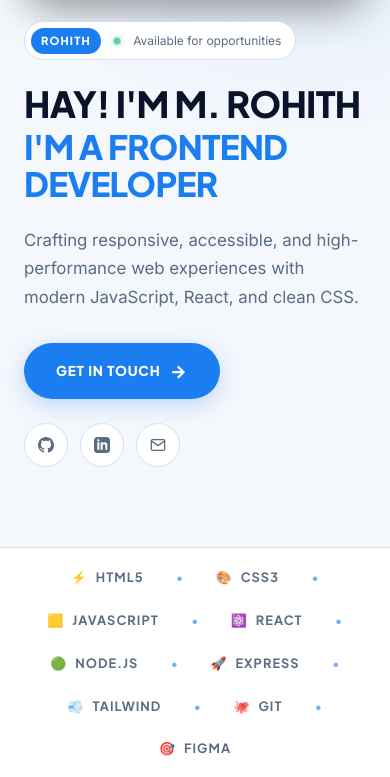
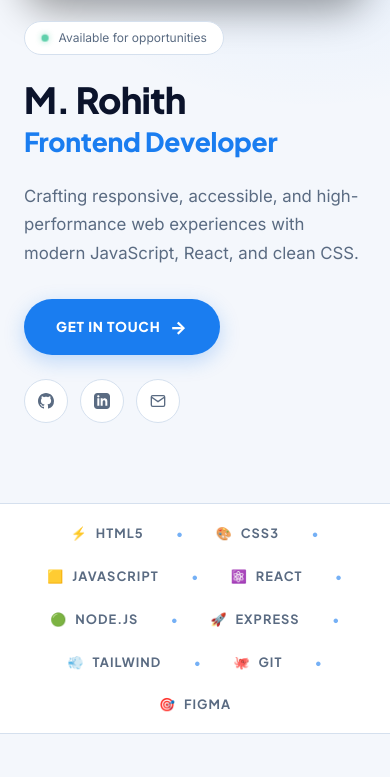
Before and after one commit to rohith123-php/jarvis-flat, a PHP site: page / in a window 390 px wide. Shown: the part 591-1368 px from the top of the page. Run offline with PHP 8.4, Linux system fonts and the light colour scheme.

Commit message:
Standardize hero headline and brand logo typography

```diff
--- a/public/index.html
+++ b/public/index.html
@@ -64,23 +64,15 @@
     <section id="hero" class="section hero-section">
       <div class="container hero-grid">
         <div class="hero-content">
-          <!-- Pre-title Pill Badge -->
+          <!-- Status Pill Badge -->
           <div class="hero-badge" id="heroStatusBadge">
-            <span class="badge-pill">ROHITH</span>
             <span class="status-dot"></span>
             <span id="heroStatusText">Available for opportunities</span>
           </div>
 
-          <!-- Main Headlines Styled exactly like the Pinterest Reference -->
-          <h1 class="hero-headline">
-            <span class="hero-greeting-prefix">HAY! I'M</span>
-            <span class="hero-name-highlight" id="heroName">M. Rohith</span>
-          </h1>
-
-          <p class="hero-role-heading">
-            <span class="role-prefix">I'M A</span>
-            <span class="hero-role-highlight" id="heroTitle">Frontend Developer</span>
-          </p>
+          <!-- Standard Professional Main Headlines -->
+          <h1 class="hero-name" id="heroName">M. Rohith</h1>
+          <p class="hero-title" id="heroTitle">Frontend Developer</p>
 
           <p class="hero-tagline" id="heroTagline">
             Crafting responsive, accessible, and high-performance web experiences with modern JavaScript, React, and clean CSS.
--- a/public/style.css
+++ b/public/style.css
@@ -410,26 +412,14 @@ button, input, textarea {
 .hero-badge {
   display: inline-flex;
   align-items: center;
-  gap: 0.75rem;
-  padding: 0.35rem 0.85rem 0.35rem 0.35rem;
+  gap: 0.6rem;
+  padding: 0.4rem 1rem;
   background-color: var(--bg-surface);
   border: 1px solid var(--border-color);
   border-radius: var(--radius-full);
   font-size: var(--text-xs);
   color: var(--text-muted);
   margin-bottom: var(--space-6);
-}
-
-.hero-badge .badge-pill {
-  background-color: var(--accent-color);
-  color: #FFFFFF;
-  font-family: var(--font-display);
-  font-weight: 800;
-  font-size: 0.7rem;
-  letter-spacing: 0.1em;
-  text-transform: uppercase;
-  padding: 0.25rem 0.65rem;
-  border-radius: var(--radius-full);
 }
 
 .status-dot {
@@ -446,38 +436,24 @@ button, input, textarea {
   50% { opacity: 0.5; transform: scale(0.85); }
 }
 
-/* Giant Bold Grotesque Headline matching reference */
-.hero-headline {
-  font-family: var(--font-display);
-  font-weight: 900;
-  font-size: 3.5rem;
-  line-height: 1.1;
-  color: #FFFFFF;
+/* Standard Professional Hero Typography */
+.hero-name {
+  font-family: var(--font-display);
+  font-weight: 800;
+  font-size: clamp(2.5rem, 5vw, 3.75rem);
+  line-height: 1.15;
+  color: var(--text-primary);
   letter-spacing: -0.02em;
-  text-transform: uppercase;
-  margin-bottom: 0.25rem;
-}
-
-[data-theme="light"] .hero-headline {
-  color: #0B132B;
-}
-
-.hero-greeting-prefix {
-  display: inline;
-}
-
-.hero-name-highlight {
-  display: inline;
-}
-
-.hero-role-heading {
-  font-family: var(--font-display);
-  font-weight: 900;
-  font-size: 3.25rem;
-  line-height: 1.1;
+  margin-bottom: 0.35rem;
+}
+
+.hero-title {
+  font-family: var(--font-display);
+  font-weight: 800;
+  font-size: clamp(1.75rem, 3.5vw, 2.5rem);
+  line-height: 1.2;
   color: var(--accent-color);
-  letter-spacing: -0.02em;
-  text-transform: uppercase;
+  letter-spacing: -0.01em;
   margin-bottom: var(--space-6);
 }
 
@@ -1507,11 +1483,11 @@ button, input, textarea {
    RESPONSIVE MEDIA QUERIES
    ========================================================================== */
 @media (max-width: 1024px) {
-  .hero-headline {
+  .hero-name {
     font-size: 2.85rem;
   }
-  .hero-role-heading {
-    font-size: 2.65rem;
+  .hero-title {
+    font-size: 2rem;
   }
   .about-grid,
   .hero-grid {
@@ -1559,11 +1535,11 @@ button, input, textarea {
   .btn-pill-nav {
     display: none;
   }
-  .hero-headline {
+  .hero-name {
     font-size: 2.25rem;
   }
-  .hero-role-heading {
-    font-size: 2.1rem;
+  .hero-title {
+    font-size: 1.65rem;
   }
   .section-headline-lg {
     font-size: 1.85rem;
```
Also changed, not shown: other parts of public/style.css (+20 -18 lines).
